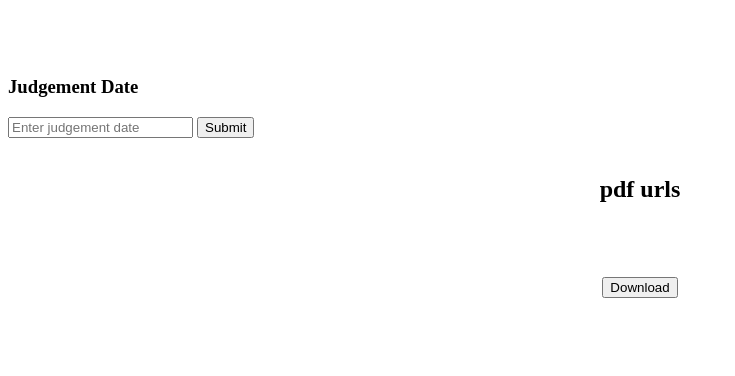
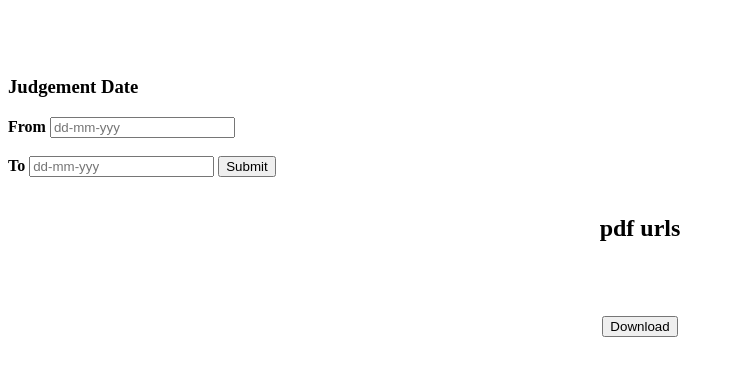
Before and after one commit to poojamothi/automation, a Flask app: page / in a window 1280 px wide. Shown: the part 45-421 px from the top of the page, without its empty margins (0-735 px from the left). Run offline with Flask 2, Linux system fonts and the light colour scheme.

Commit message:
Update home.html

```diff
--- a/templates/home.html
+++ b/templates/home.html
@@ -9,8 +9,12 @@
   <div class='jdate' >
     <form method="post"action="/">
   <h3>Judgement Date</h3>
-  <input type="text" name="jdate" id="jdate" placeholder="Enter judgement date" >
-  <button name="sdate" value="sdate"  id="sdate" type="submit" onclick="document.getElementById('jdate').value" >Submit</button></br></br>
+
+<label for="fdate"><b>From</b></label>
+        <input type="text" name="fdate" id="fdate" placeholder="dd-mm-yyy" ></br></br>
+        <label for="todate"><b>To</b></label>
+        <input type="text" name="todate" id="todate" placeholder="dd-mm-yyy" >
+  <button name="sdate" value="sdate"  id="sdate" type="submit" onclick="document.getElementById('fdate & todate').value" >Submit</button></br></br>
 
       </div>
   <div class='wbody' align='center'>
@@ -21,11 +25,16 @@
     </br></br>
    </div>
   </form>
- <div class="footer" align="center">
+  <div class="footer" align="center">
 <form action="/download/" method="post">
 
     <button id="download" name="download" type="submit" >Download</button>
 </form>
-</div>
+
+  </div>
+
+
+
+
 </body>
 </html>
```
